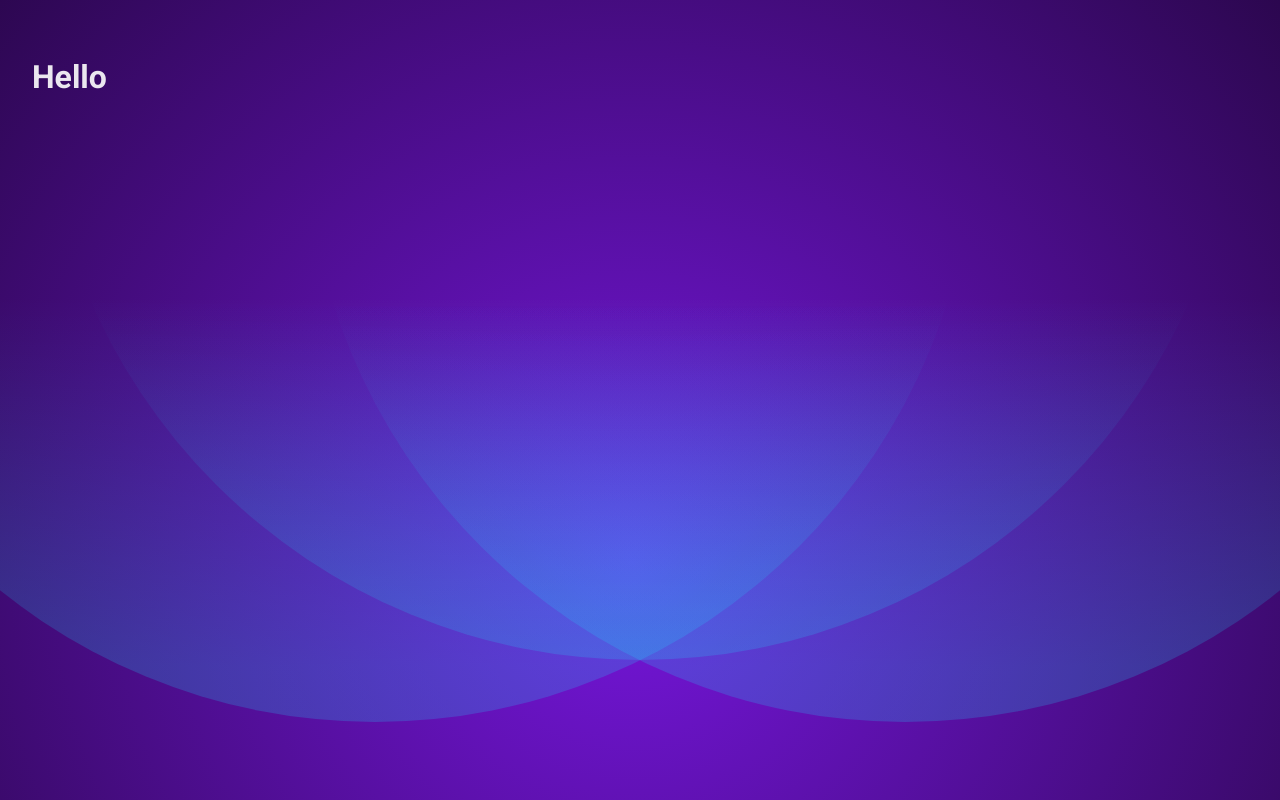
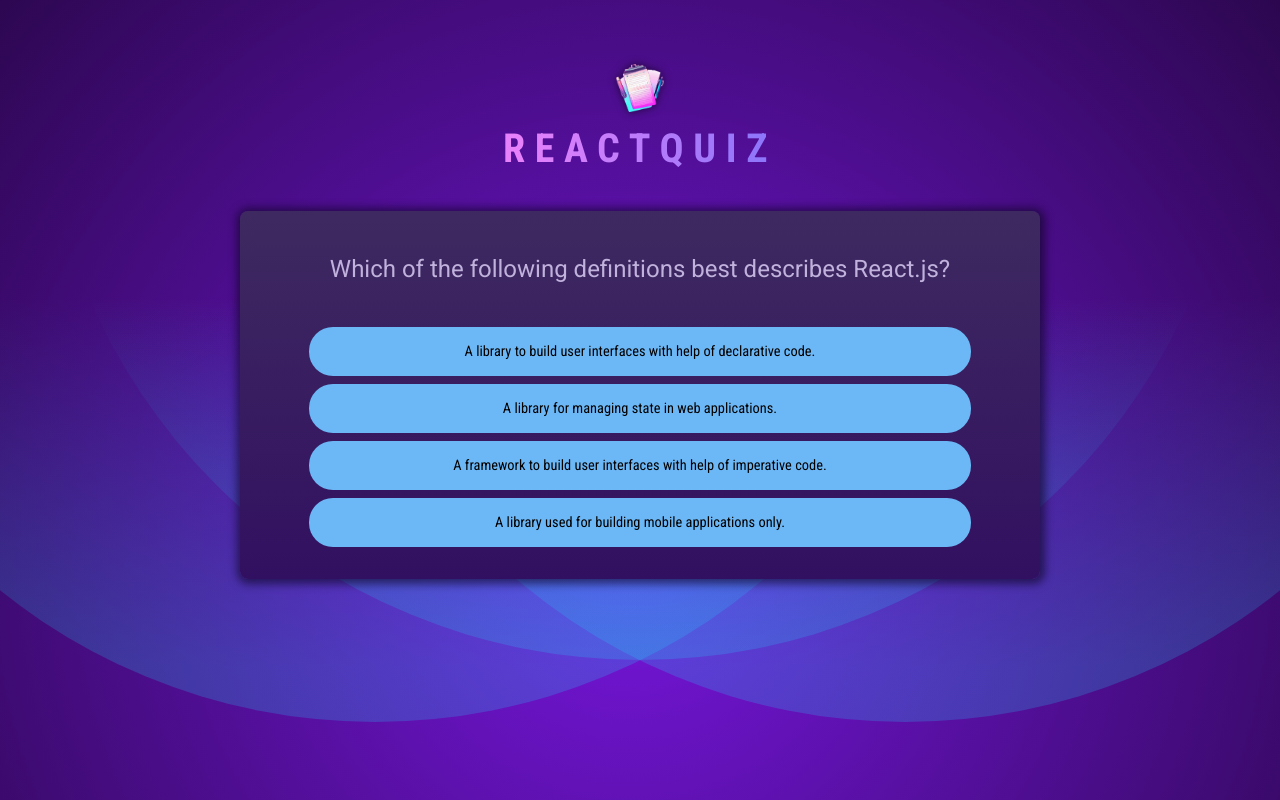
Before and after one commit to michalrudy9/Quiz-React, a React (Create React App) app: page / in a window 1280 px wide. Built offline with nearby package versions, Linux system fonts and the light colour scheme.

Commit message:
Added quiz to app

```diff
--- a/src/App.js
+++ b/src/App.js
@@ -1,5 +1,15 @@
+import Header from "./components/Header";
+import Quiz from "./components/Quiz";
+
 function App() {
-  return <h1>Hello</h1>;
+  return (
+    <>
+      <Header />
+      <main>
+        <Quiz />
+      </main>
+    </>
+  );
 }
 
 export default App;
--- /dev/null
+++ b/src/components/Header.jsx
@@ -0,0 +1,12 @@
+import logo from "../assets/quiz-logo.png";
+
+function Header() {
+  return (
+    <header>
+      <img src={logo} alt="quiz logo" />
+      <h1>ReactQuiz</h1>
+    </header>
+  );
+}
+
+export default Header;
--- /dev/null
+++ b/src/components/Quiz.jsx
@@ -0,0 +1,31 @@
+import { useState } from "react";
+
+import QUESTIONS from "../questions";
+
+function Quiz() {
+  const [userAnswers, setUserAnswers] = useState([]);
+  const activeQuestionIndex = userAnswers.length;
+
+  function handleSelectAnswer(selectedAnswer) {
+    setUserAnswers((prevAnswers) => [...prevAnswers, selectedAnswer]);
+  }
+
+  return (
+    <div id="quiz">
+      <div id="question">
+        <h2>{QUESTIONS[activeQuestionIndex].text}</h2>
+        <ul id="answers">
+          {QUESTIONS[activeQuestionIndex].answers.map((answer) => (
+            <li key={answer} className="answer">
+              <button onClick={() => handleSelectAnswer(answer)}>
+                {answer}
+              </button>
+            </li>
+          ))}
+        </ul>
+      </div>
+    </div>
+  );
+}
+
+export default Quiz;
--- /dev/null
+++ b/src/questions.js
@@ -0,0 +1,72 @@
+export default [
+  {
+    id: "q1",
+    text: "Which of the following definitions best describes React.js?",
+    answers: [
+      "A library to build user interfaces with help of declarative code.",
+      "A library for managing state in web applications.",
+      "A framework to build user interfaces with help of imperative code.",
+      "A library used for building mobile applications only.",
+    ],
+  },
+  {
+    id: "q2",
+    text: "What purpose do React hooks serve?",
+    answers: [
+      "Enabling the use of state and other React features in functional components.",
+      "Creating responsive layouts in React applications.",
+      "Handling errors within the application.",
+      "Part of the Redux library for managing global state.",
+    ],
+  },
+  {
+    id: "q3",
+    text: "Can you identify what JSX is?",
+    answers: [
+      "A JavaScript extension that adds HTML-like syntax to JavaScript.",
+      "A JavaScript library for building dynamic user interfaces.",
+      "A specific HTML version that was explicitly created for React.",
+      "A tool for making HTTP requests in a React application.",
+    ],
+  },
+  {
+    id: "q4",
+    text: "What is the most common way to create a component in React?",
+    answers: [
+      "By defining a JavaScript function that returns a renderable value.",
+      "By defining a custom HTML tag in JavaScript.",
+      "By creating a file with a .jsx extension.",
+      'By using the "new" keyword followed by the component name.',
+    ],
+  },
+  {
+    id: "q5",
+    text: 'What does the term "React state" imply?',
+    answers: [
+      "An object in a component that holds values and may cause the component to render on change.",
+      "The lifecycle phase a React component is in.",
+      "The overall status of a React application, including all props and components.",
+      "A library for managing global state in React applications.",
+    ],
+  },
+  {
+    id: "q6",
+    text: "How do you typically render list content in React apps?",
+    answers: [
+      "By using the map() method to iterate over an array of data and returning JSX.",
+      "By using the for() loop to iterate over an array of data and returning JSX.",
+      "By using the forEach() method to iterate over an array of data and returning JSX.",
+      "By using the loop() method to iterate over an array of data and returning JSX.",
+    ],
+  },
+  {
+    id: "q7",
+    text: "Which approach can NOT be used to render content conditionally?",
+    answers: [
+      "Using a the #if template syntax.",
+      "Using a ternary operator.",
+      "Using the && operator.",
+      "Using an if-else statement.",
+    ],
+  },
+];
```
